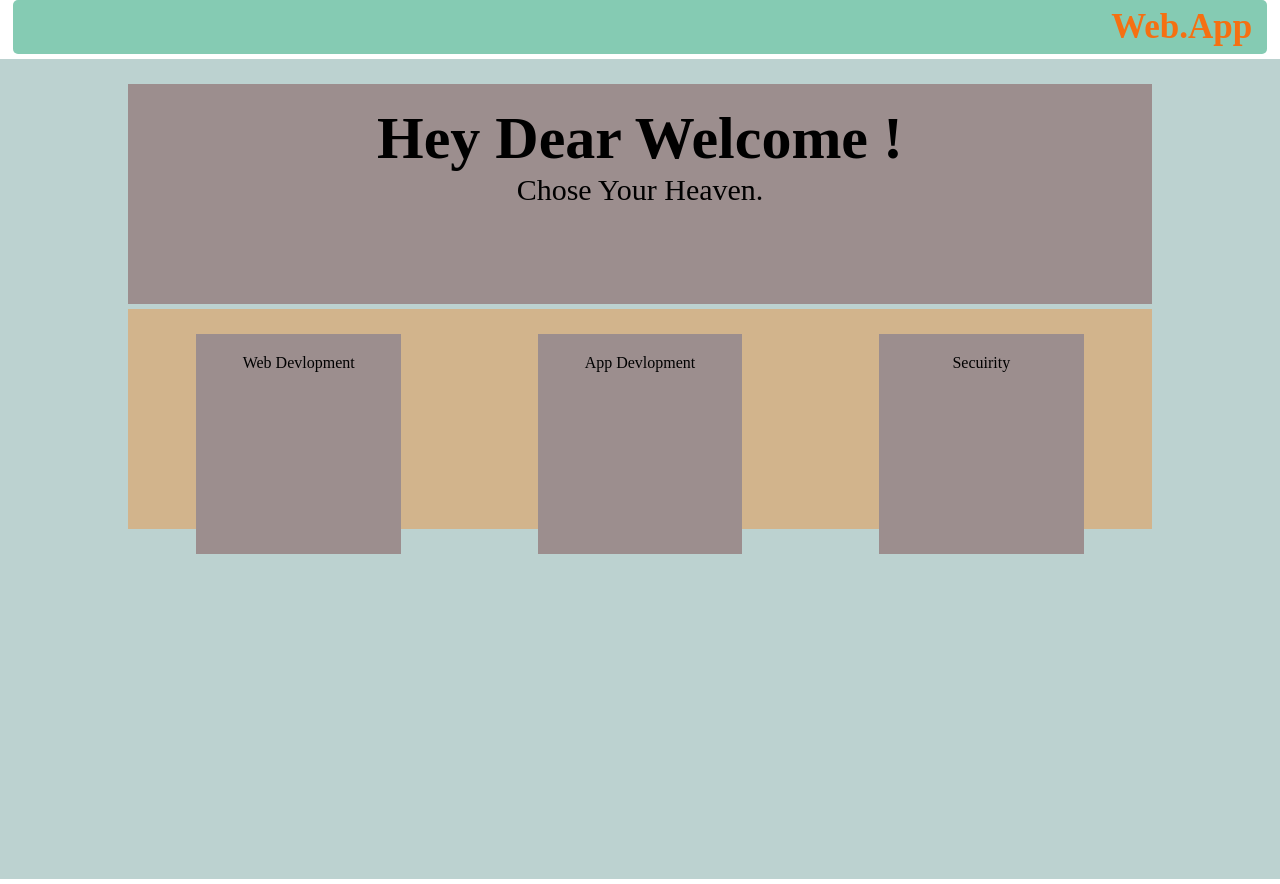
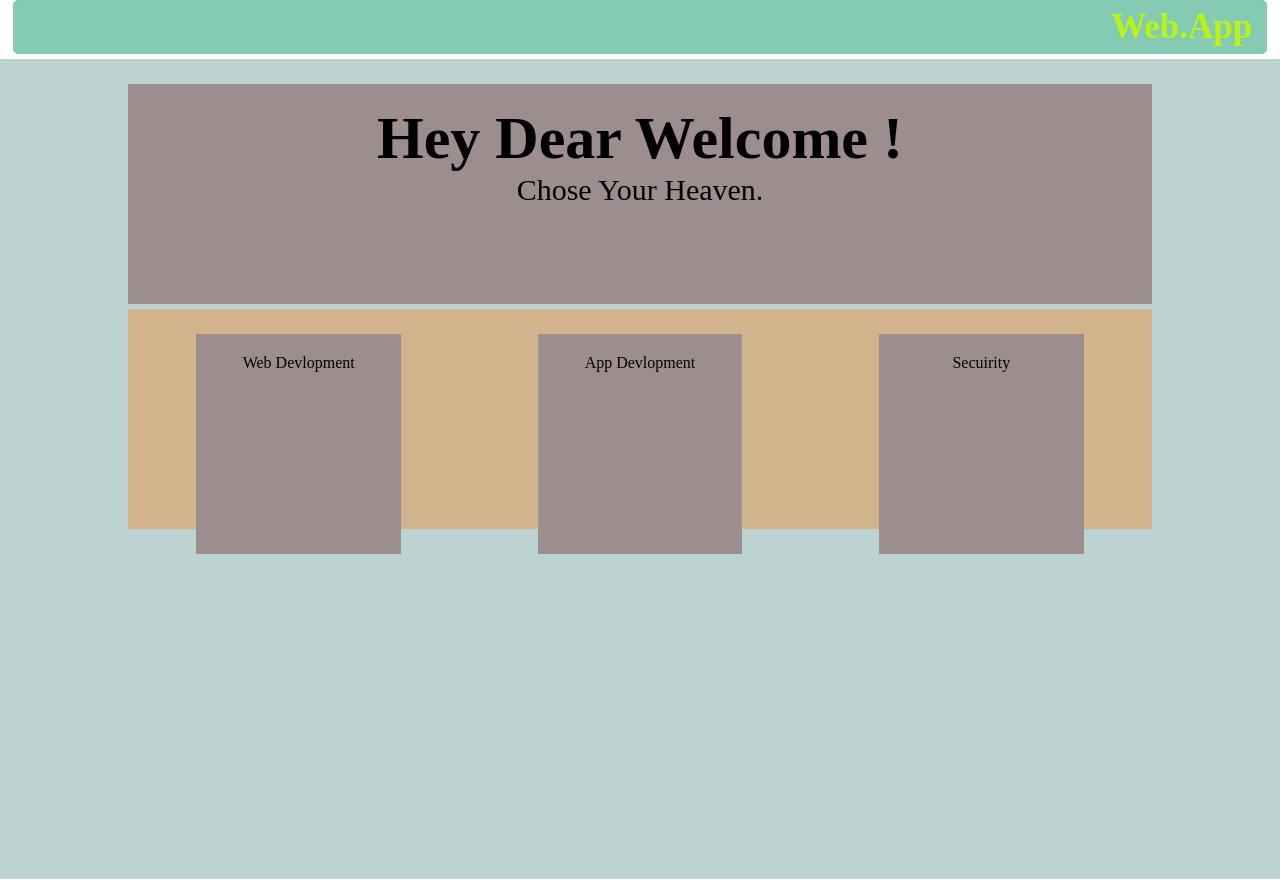
Before and after one commit to Jubayerhusain/WAS, a plain HTML site: page ourProject/index.html in a window 1280 px wide. Drawn offline with Linux system fonts and the light colour scheme.

Commit message:
aimancss

```diff
--- a/ourProject/style.css
+++ b/ourProject/style.css
@@ -17,7 +17,7 @@ header h1{
     font-size: 35px;
     text-align: right;
     padding: 7px 15px;
-    color: rgb(245, 112, 18);
+    color: rgb(184, 245, 18);
 }
 div{
     width: 80%;
```
